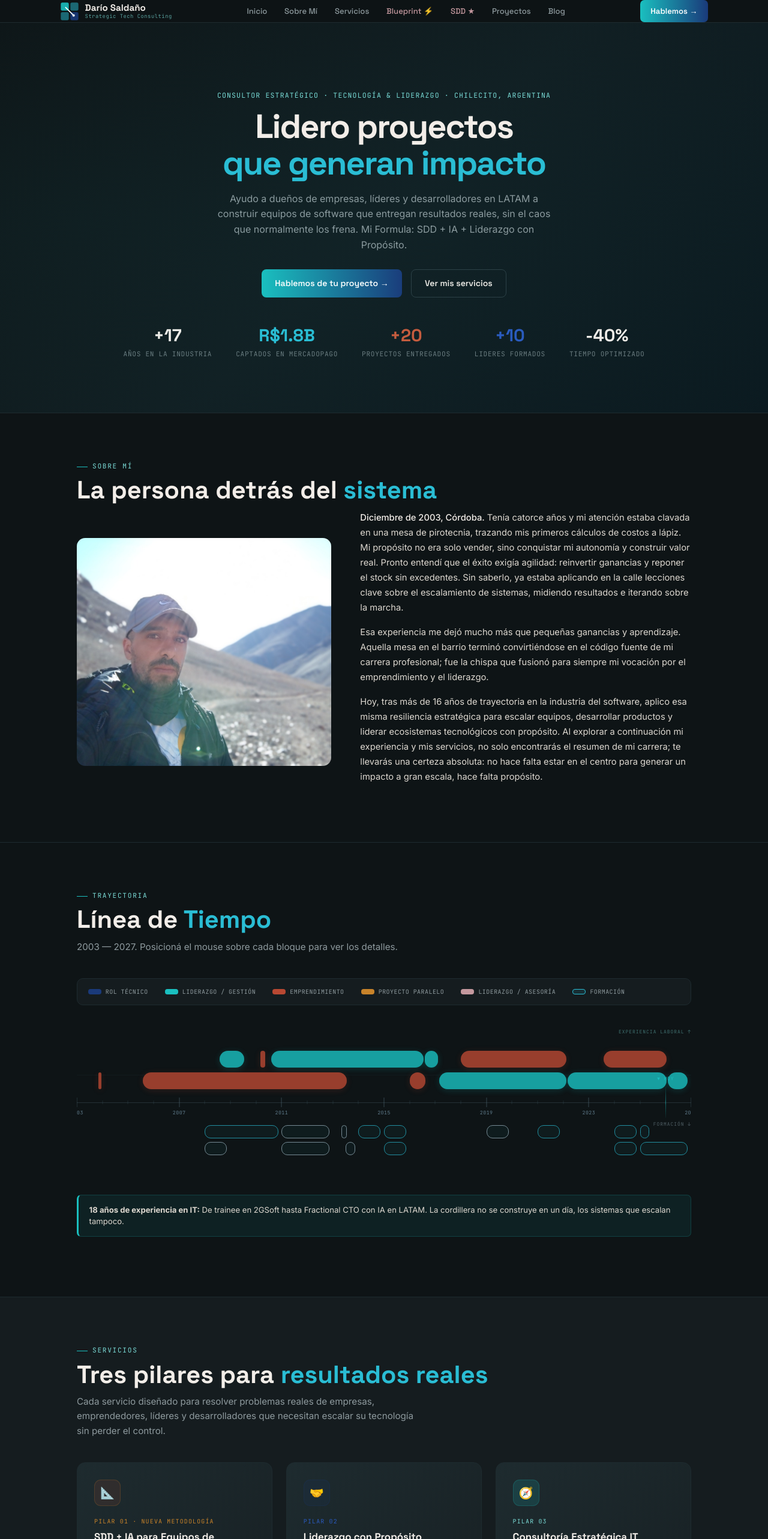
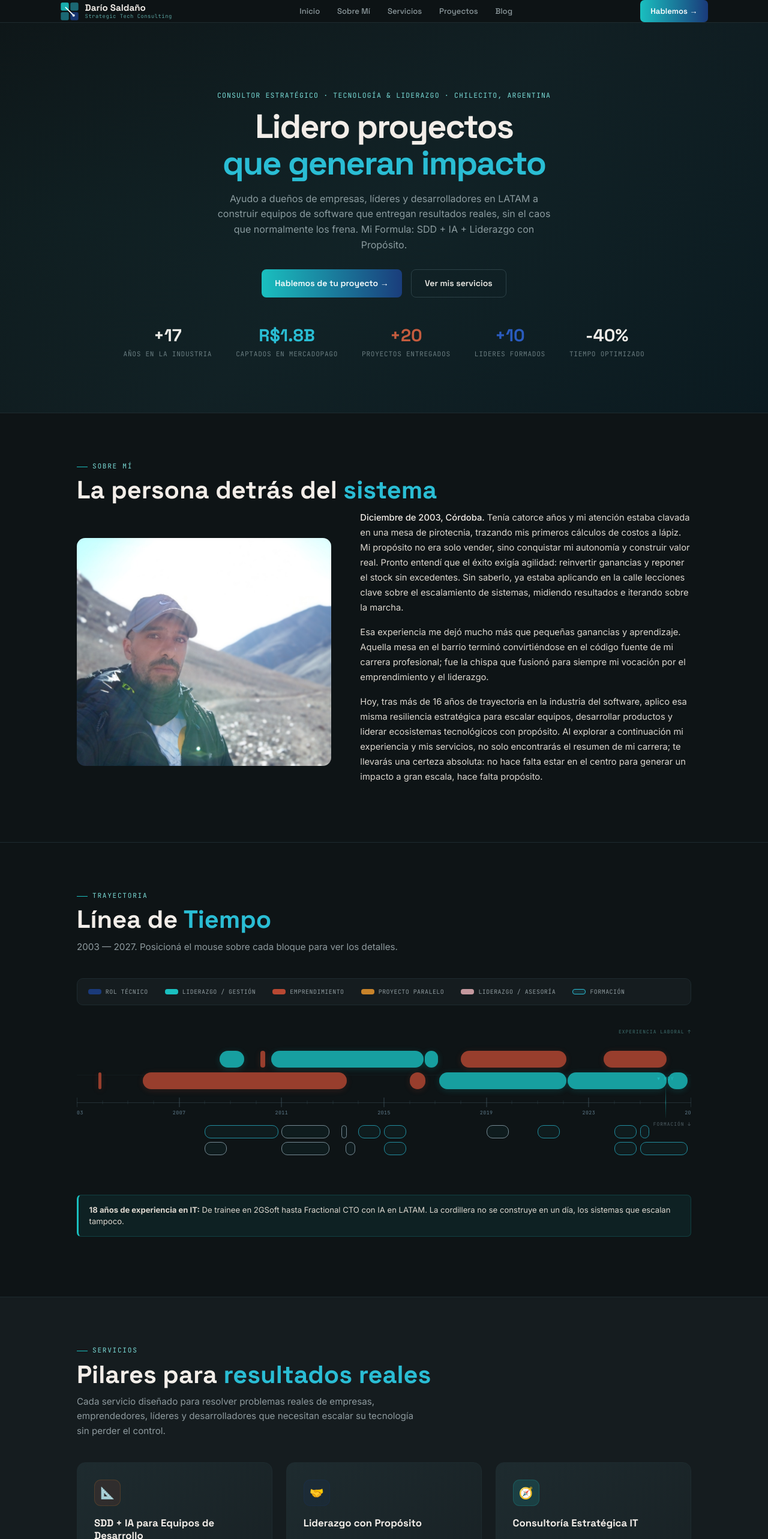
Before and after one commit to darosaldano/web-personal, a Next.js app: page / in a window 1280 px wide. Shown: the top 2566 px of the page at 60% size. Built offline with nearby package versions, Linux system fonts and the light colour scheme.

Commit message:
style: finalize services section and navbar refactor

```diff
--- a/src/app/page.tsx
+++ b/src/app/page.tsx
@@ -94,7 +94,7 @@ export default function Home() {
       <section id="servicios" style={{ background: 'var(--ink-2)' }}>
         <div className="container">
           <div className="section-label">Servicios</div>
-          <h2 className="section-title">Tres pilares para <span>resultados reales</span></h2>
+          <h2 className="section-title">Pilares para <span>resultados reales</span></h2>
           <p className="section-subtitle">
             Cada servicio diseñado para resolver problemas reales de empresas, emprendedores, líderes y desarrolladores que
             necesitan escalar su tecnología sin perder el control.
@@ -104,9 +104,6 @@ export default function Home() {
             {/* Service 1 */}
             <div className="svc-card">
               <div className="svc-icon gold">📐</div>
-              <span className="svc-tag" style={{ color: 'var(--gold-xl)' }}>
-                Pilar 01 · Nueva Metodología
-              </span>
               <div className="svc-title">SDD + IA para Equipos de Desarrollo</div>
               <p className="svc-desc">
                 El problema más costoso en el desarrollo de software es construir lo incorrecto por no haber especificado correctamente. Esta metodología invierte el orden habitual: Primero se especifica con precisión, luego la IA genera el código base y el equipo valida y refina. Menos retrabajo, más velocidad, adopción de IA sin caos.
@@ -124,7 +121,6 @@ export default function Home() {
             {/* Service 2 */}
             <div className="svc-card">
               <div className="svc-icon mint">🤝</div>
-              <span className="svc-tag" style={{ color: 'var(--mint-l)' }}>Pilar 02</span>
               <div className="svc-title">Liderazgo con Propósito</div>
               <p className="svc-desc">
                 Programas para líderes y aspirantes a líderes que quieren construir equipos de alto rendimiento con cultura sólida y valores claros. El liderazgo transformacional construye equipos que funcionan cuando el líder no está, y ese es el único tipo de equipo que escala de verdad
@@ -142,7 +138,6 @@ export default function Home() {
             {/* Service 3 */}
             <div className="svc-card">
               <div className="svc-icon">🧭</div>
-              <span className="svc-tag">Pilar 03</span>
               <div className="svc-title">Consultoría Estratégica IT</div>
               <p className="svc-desc">
                 Tenés una idea, un problema de negocio o un proceso que necesita digitalizarse. No sabés por dónde empezar, qué equipo armar ni cómo asegurarte de que el desarrollo vaya en la dirección correcta. Puedo llevar adelante el proyecto completo.
@@ -154,6 +149,40 @@ export default function Home() {
               </ul>
               <div className="svc-cta">Explorar servicio <span>→</span></div>
             </div>
+
+            {/* Service 4 — Blueprint */}
+            <Link href="/blueprint-automatizacion" className="svc-card special-card">
+              <div className="svc-icon electric">⚡</div>
+              <div className="svc-title">Blueprint de Automatización</div>
+              <p className="svc-desc">
+                Diagnóstico técnico-estratégico antes de invertir en software. Mapeamos tus procesos críticos, definimos el stack correcto y estimamos el ROI real en solo dos semanas.
+              </p>
+              <ul className="svc-list">
+                <li>Diagnóstico de fricción</li>
+                <li>Priorización por retorno</li>
+                <li>Especificaciones SDD</li>
+              </ul>
+              <div className="svc-cta" style={{ color: 'var(--electric-l)' }}>
+                Ver Diagnóstico <span>→</span>
+              </div>
+            </Link>
+
+            {/* Service 5 — SDD Engineering */}
+            <Link href="/sdd-ingenieria-alto-escala" className="svc-card special-card">
+              <div className="svc-icon">★</div>
+              <div className="svc-title">SDD Ingeniería de Alto Escala</div>
+              <p className="svc-desc">
+                Desarrollo de software de alta complejidad para proyectos que no pueden fallar. Arquitectura resiliente, equipos de alto rendimiento y metodología orientada a especificaciones.
+              </p>
+              <ul className="svc-list">
+                <li>Sistemas Críticos</li>
+                <li>Escalamiento Masivo</li>
+                <li>Auditoría de Arquitectura</li>
+              </ul>
+              <div className="svc-cta" style={{ color: 'var(--electric-l)' }}>
+                Conocer SDD Engineering <span>→</span>
+              </div>
+            </Link>
           </div>
         </div>
       </section>
--- a/src/components/Navbar.tsx
+++ b/src/components/Navbar.tsx
@@ -7,8 +7,6 @@ const navItems = [
     { label: 'Inicio', href: '/#hero' },
     { label: 'Sobre Mí', href: '/#sobre-mi' },
     { label: 'Servicios', href: '/#servicios' },
-    { label: 'Blueprint ⚡', href: '/blueprint-automatizacion', special: true },
-    { label: 'SDD ★', href: '/sdd-ingenieria-alto-escala', special: true },
     { label: 'Proyectos', href: '/#proyectos' },
     { label: 'Blog', href: '/blog' },
 ];
@@ -39,7 +37,7 @@ export default function Navbar() {
                             <Link
                                 key={item.href}
                                 href={item.href}
-                                className={`nav-link${item.special ? ' special' : ''}`}
+                                className="nav-link"
                             >
                                 {item.label}
                             </Link>
@@ -71,7 +69,7 @@ export default function Navbar() {
                     <Link
                         key={item.href}
                         href={item.href}
-                        className={`nav-link${item.special ? ' special' : ''}`}
+                        className="nav-link"
                         onClick={() => setMobileOpen(false)}
                     >
                         {item.label}
```
